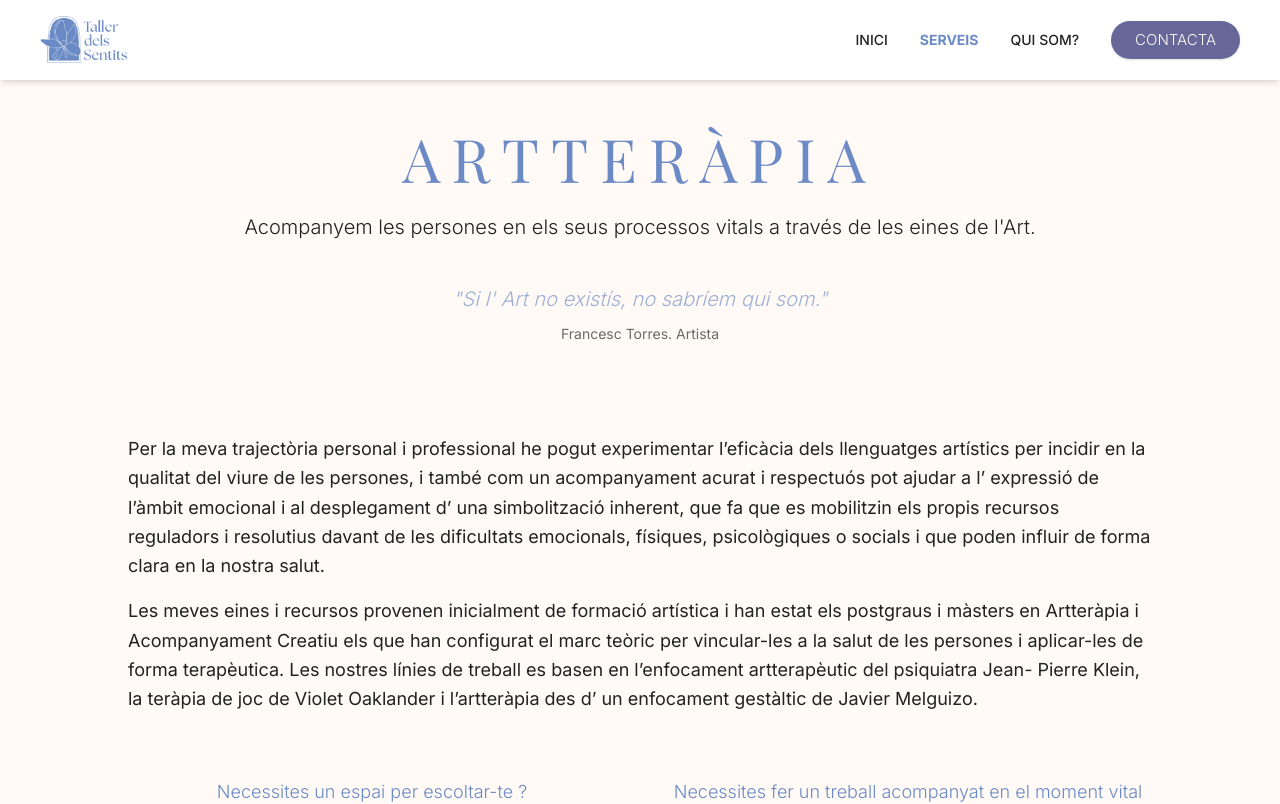
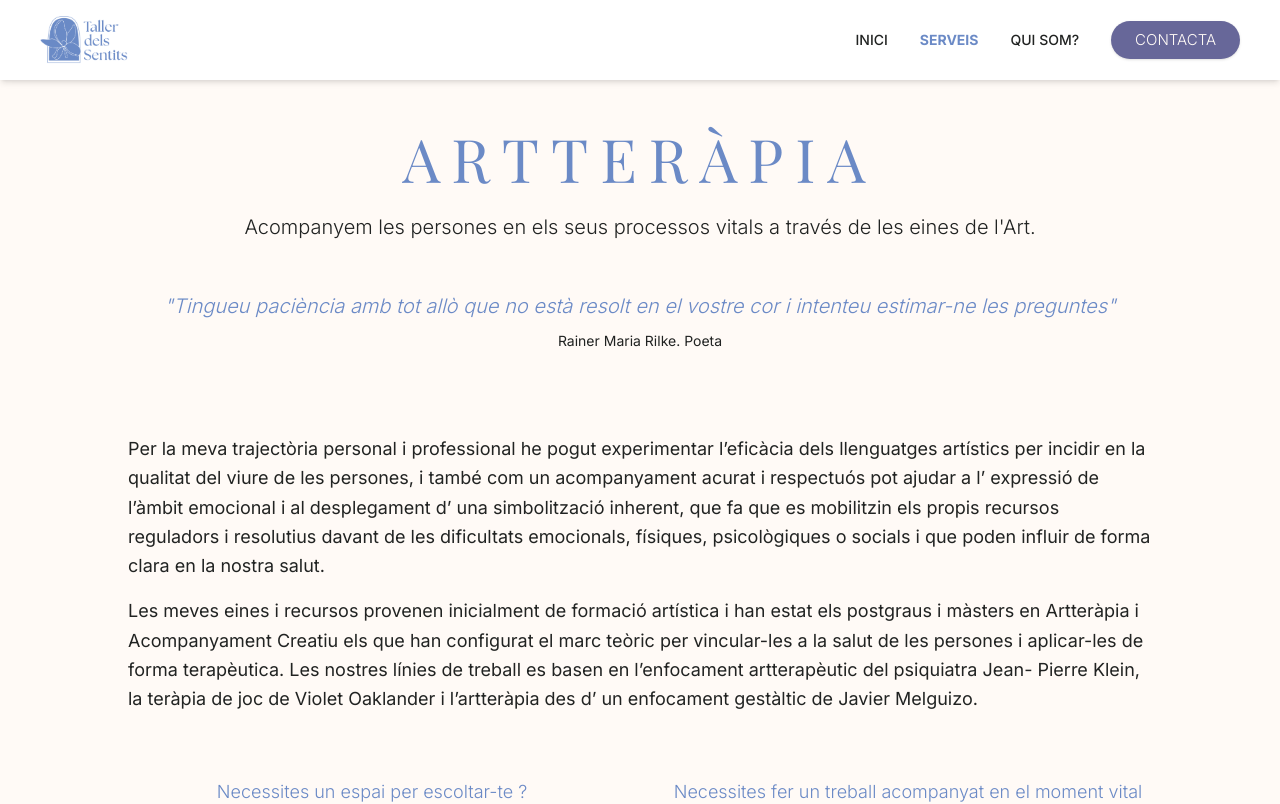
Before and after one commit to m-s-torne/taller-dels-sentits, a Next.js app: page /artterapia in a window 1280 px wide. Shown: the top 804 px of the page. Built offline with nearby package versions, Linux system fonts and the light colour scheme.

Commit message:
fix: substitute quote carousel for static quotes

```diff
--- a/app/(serveis)/artperdins/page.tsx
+++ b/app/(serveis)/artperdins/page.tsx
@@ -1,29 +1,31 @@
 "use client"
 import { servicesData } from '@/app/_lib/servicesData';
-import { QuoteCarousel } from '@/app/(serveis)/components/QuoteCarousel';
-import { useServeis } from '@/app/(serveis)/hooks/useServeis';
-import { HeroSection } from '@/app/(serveis)/components/HeroSection';
 import {
+    HeroSection,
     DisclaimerSection,
     LongDescription,
     MoreContentSection,
     QuestionsSection,
-    ReviewsSection
+    ReviewsSection,
+    StaticQuote,
 } from '@/app/(serveis)/components';
 import { RestArtperDins } from './components/RestArtperdins';
 import { ImageCarousel } from '@/app/(serveis)/components/ImageCarousel';
 import { carouselImages1, carouselImages2 } from './lib/carouselImages';
 
 export default function Artperdins() {
-    const quoteIndices = useServeis();
     const service = servicesData.find(s => s.id === 'artperdins')!;
+    const celayaQuote = {
+        text: "Perquè la bellesa transforma, és una arma carregada de futur.",
+        author: "Gabriel Celaya. Poeta"
+    };
 
     return (
         <main className={`${service.bgColor} md:py-14 py-10 px-4 sm:px-6 md:px-10 mt-18 min-h-screen`}>
             <div className="max-w-5xl mx-auto">
                 <HeroSection service={service}/>
 
-                <QuoteCarousel quotes={service.quotes} currentIndex={quoteIndices[service.id]} />
+                <StaticQuote quote={celayaQuote} />
 
                 <p className="font-bold lg:text-lg text-sm">{service.exclamation}</p>
 
--- a/app/(serveis)/artterapia/page.tsx
+++ b/app/(serveis)/artterapia/page.tsx
@@ -1,7 +1,5 @@
 "use client"
 import { servicesData } from '@/app/_lib/servicesData';
-import { QuoteCarousel } from '@/app/(serveis)/components/QuoteCarousel';
-import { useServeis } from '@/app/(serveis)/hooks/useServeis';
 import {
     HeroSection,
     LongDescription,
@@ -9,6 +7,7 @@ import {
     QuestionsSection,
     DisclaimerSection,
     ReviewsSection,
+    StaticQuote,
 } from '@/app/(serveis)/components';
 import {
     RestArtterapia,
@@ -17,15 +16,18 @@ import { carouselImages } from '@/app/(serveis)/artterapia/lib/carouselImages';
 import { ImageCarousel } from '@/app/(serveis)/components/ImageCarousel';
 
 export default function Artterapia() {
-    const quoteIndices = useServeis();
     const service = servicesData[0]; // artterapia
+    const rilkeQuote = {
+        text: "Tingueu paciència amb tot allò que no està resolt en el vostre cor i intenteu estimar-ne les preguntes",
+        author: "Rainer Maria Rilke. Poeta"
+    };
 
     return (
         <main className={`${service.bgColor} md:py-14 py-10 px-4 sm:px-6 md:px-10 mt-18 min-h-screen`}>
             <div className="max-w-5xl mx-auto">
                 <HeroSection service={service} />
 
-                <QuoteCarousel quotes={service.quotes} currentIndex={quoteIndices[service.id]} />
+                <StaticQuote quote={rilkeQuote} />
 
                 <LongDescription longDescription={service.longDescription} />
 
--- a/app/(serveis)/centres/page.tsx
+++ b/app/(serveis)/centres/page.tsx
@@ -1,15 +1,21 @@
 "use client"
 import { servicesData } from '@/app/_lib/servicesData';
-import { HeroSection, LongDescription, MoreContentSection } from '@/app/(serveis)/components';
+import { HeroSection, LongDescription, MoreContentSection, StaticQuote } from '@/app/(serveis)/components';
 import { RestCentres } from './components/RestCentres';
 
 export default function Centres() {
     const service = servicesData.find(s => s.id === 'centres-educatius')!;
+    const winnicottQuote = {
+        text: "Només jugant som creatius, i és d'aquesta manera que ens arribem a conèixer",
+        author: "Donald W. Winnicott. Pediatre i psicoanalista."
+    };
 
     return (
         <main className={`${service.bgColor} md:py-14 py-10 px-4 sm:px-6 md:px-10 mt-18 min-h-screen`}>
             <div className="max-w-5xl mx-auto">
                 <HeroSection service={service} />
+
+                <StaticQuote quote={winnicottQuote} />
 
                 <LongDescription longDescription={service.longDescription} />
 
--- a/app/(serveis)/components/QuoteCarousel.tsx
+++ /dev/null
@@ -1,33 +0,0 @@
-import type { Quote } from '@/app/_types/services.types';
-import { motion, AnimatePresence } from 'motion/react';
-
-interface QuoteCarouselProps {
-    quotes: Quote[];
-    currentIndex: number;
-}
-
-export const QuoteCarousel = ({ quotes, currentIndex }: QuoteCarouselProps) => {
-    if (quotes.length === 0) return null;
-
-    return (
-        <div className="relative h-35 pt-5 mb-4 md:mb-6 flex items-start justify-center overflow-hidden">
-            <AnimatePresence mode="wait">
-                <motion.div
-                    key={currentIndex}
-                    initial={{ opacity: 0, y: 20 }}
-                    animate={{ opacity: 1, y: 0 }}
-                    exit={{ opacity: 0, y: -20 }}
-                    transition={{ duration: 0.8, ease: 'easeInOut' }}
-                    className="absolute w-full text-center px-8"
-                >
-                    <p className="text-shakespeare! text-base sm:text-xl font-light italic mb-2 leading-relaxed">
-                        "{quotes[currentIndex].text}"
-                    </p>
-                    <p className="text-xs sm:text-sm">
-                        {quotes[currentIndex].author}
-                    </p>
-                </motion.div>
-            </AnimatePresence>
-        </div>
-    );
-};
--- /dev/null
+++ b/app/(serveis)/components/StaticQuote.tsx
@@ -0,0 +1,20 @@
+import type { Quote } from '@/app/_types/services.types';
+
+interface StaticQuoteProps {
+    quote: Quote;
+}
+
+export const StaticQuote = ({ quote }: StaticQuoteProps) => {
+    return (
+        <div className="h-35 pt-5 mb-4 md:mb-6 flex items-start justify-center">
+            <div className="w-full text-center px-8">
+                <p className="text-shakespeare! text-base sm:text-xl font-light italic mb-2 leading-relaxed">
+                    "{quote.text}"
+                </p>
+                <p className="text-xs sm:text-sm">
+                    {quote.author}
+                </p>
+            </div>
+        </div>
+    );
+};
--- a/app/(serveis)/components/index.ts
+++ b/app/(serveis)/components/index.ts
@@ -1,6 +1,6 @@
 export { HeroSection } from './HeroSection'
 export { LongDescription } from './LongDescription'
-export { QuoteCarousel } from './QuoteCarousel'
+export { StaticQuote } from './StaticQuote'
 export { MoreContentSection } from './MoreContentSection'
 export { QuestionsSection } from './QuestionsSection'
 export { DisclaimerSection } from './DisclaimerSection'
```
